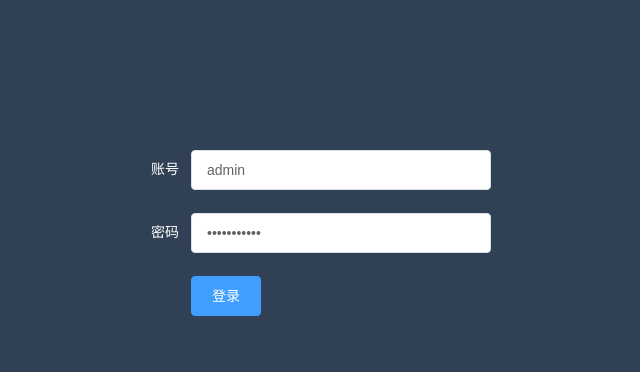
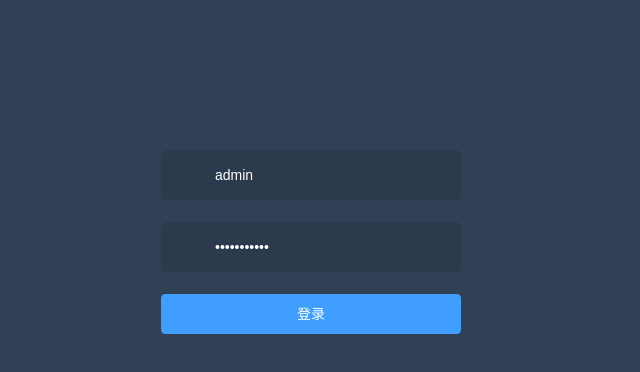
Before and after one commit to aWhver/sodive-vue-element-admin, a Vue app: page /#/login in a window 1280 px wide. Shown: the top 372 px of the page, without its empty margins (329-969 px from the left). Built offline with nearby package versions, Linux system fonts and the light colour scheme.

Commit message:
login change

```diff
--- a/config/index.js
+++ b/config/index.js
@@ -14,7 +14,7 @@ module.exports = {
 
     // Various Dev Server settings
     host: 'localhost', // can be overwritten by process.env.HOST
-    port: 8080, // can be overwritten by process.env.PORT, if port is in use, a free one will be determined
+    port: 4326, // can be overwritten by process.env.PORT, if port is in use, a free one will be determined
     autoOpenBrowser: false,
     errorOverlay: true,
     notifyOnErrors: true,
--- a/src/App.vue
+++ b/src/App.vue
@@ -9,7 +9,9 @@
           <BreakCrumb></BreakCrumb>
         </div>
         <tag-views></tag-views>
-        <router-view/>
+        <keep-alive>
+          <router-view/>
+        </keep-alive>
       </div>
     </div>
   </div>
--- a/src/components/login/index.vue
+++ b/src/components/login/index.vue
@@ -1,13 +1,19 @@
 <template>
   <div class="login">
-    <el-form ref="loginForm" :model="loginForm" label-width="80px" :rules="loginRules">
-      <el-form-item label="账号">
+    <el-form ref="loginForm" :model="loginForm" :rules="loginRules">
+      <el-form-item>
+        <span class="svg-container">
+          <svg-icon :icon-class="'user'"></svg-icon>
+        </span>
         <el-input v-model="loginForm.username"></el-input>
       </el-form-item>
-      <el-form-item label="密码">
+      <el-form-item>
+        <span class="svg-container">
+          <svg-icon :icon-class="'password'"></svg-icon>
+        </span>
         <el-input v-model="loginForm.password" type="password"></el-input>
       </el-form-item>
-      <el-form-item>
+      <el-form-item class="loginBtn">
         <el-button type="primary" @click="login()">登录</el-button>
       </el-form-item>
     </el-form>
@@ -48,7 +54,6 @@
           if (valid) {
             this.$store.dispatch('Login', this.loginForm).then(() => {
               this.$store.dispatch('hideLogin', false).then(() => {
-                console.log(2)
                 this.$router.push({path: '/'})
               })
             })
@@ -64,13 +69,25 @@
     background: #304156;
     overflow: hidden;
     .el-form {
-      width: 400px;
+      width: 300px;
       margin: 150px auto;
-      &-item__label {
-         color: #fff;
+      &-item__content {
+        background: rgba(0, 0, 0, 0.1);
+        border-radius: 5px;
       }
+     .el-input {
+       width: 75%;
+       input {background:transparent;border: none;padding: 25px 0;color: #fff;}
+     }
       .el-input__inner {
-        width: 300px;
+        width: 200px;
+      }
+      .svg-container {
+        padding: 0 5px 0 15px;
+      }
+      .loginBtn .el-form-item__content {
+        background: transparent;
+        button {width: 100%;}
       }
     }
   }
--- a/src/permission.js
+++ b/src/permission.js
@@ -11,9 +11,8 @@ const whiteList = ['/login'] // 不重定向白名单
 router.beforeEach((to, from, next) => {
   if (getToken()) {
     if (to.path === '/login') {
-      store.dispatch('hideLogin', false).then(() => {
-        next({path: '/'})
-        console.log(3)
+      store.dispatch('hideLogin', true).then(() => {
+        next()
       })
     } else {
       if (localStorage.getItem('isLogin')) {
@@ -25,6 +24,7 @@ router.beforeEach((to, from, next) => {
                 router.addRoutes(store.getters.addRouters)
                 registerRouterFresh = false
               }
+              // location.reload()
               next()
             })
           })
--- a/src/store/modules/permission.js
+++ b/src/store/modules/permission.js
@@ -17,7 +17,7 @@ function hasPermission (roles, route) {
 }
 
 /**
- * 异步过滤权限路由
+ * 异步递归过滤权限路由
  * @param asyncRouterMap
  * @param roles
  */
--- a/src/views/routeTag/Tag.vue
+++ b/src/views/routeTag/Tag.vue
@@ -1,7 +1,7 @@
 <template>
   <div class="tag-views-container">
     <scrollPane ref="scrollPane">
-      <router-link v-for="route in visitedTags" :class="isActive(route)? 'active' : ''" ref="tag" v-if="visitedTags.length !== 0" :to="route.path" :key="route.name" @contextmenu.prevent.native="openMenu(route, $event)">
+      <router-link v-for="route in Array.from(visitedTags)" :class="isActive(route)? 'active' : ''" ref="tag" v-if="visitedTags.length !== 0" :to="route.path" :key="route.name" @contextmenu.prevent.native="openMenu(route, $event)">
         <el-tag :disable-transitions="false" closable @close.prevent.stop="closeTag(route)">{{route.title}}</el-tag>
       </router-link>
     </scrollPane>
@@ -76,10 +76,12 @@
       moveToCurrentTag () {
         const tags = this.$refs.tag
         this.$nextTick(() => {
-          for (const tag of tags) {
-            if (tag.to === this.$route.path) {
-              this.$refs.scrollPane.moveToTarget(tag.$el)
-              break
+          if (tags) {
+            for (const tag of tags) {
+              if (tag.to === this.$route.path) {
+                this.$refs.scrollPane.moveToTarget(tag.$el)
+                break
+              }
             }
           }
         })
@@ -87,6 +89,7 @@
     },
     mounted () {
       this.addTags()
+      this.moveToCurrentTag()
     },
     watch: {
       $route () {
```
Also changed, not shown: src/icons/svg/password.svg (added), src/icons/svg/user.svg (added).
